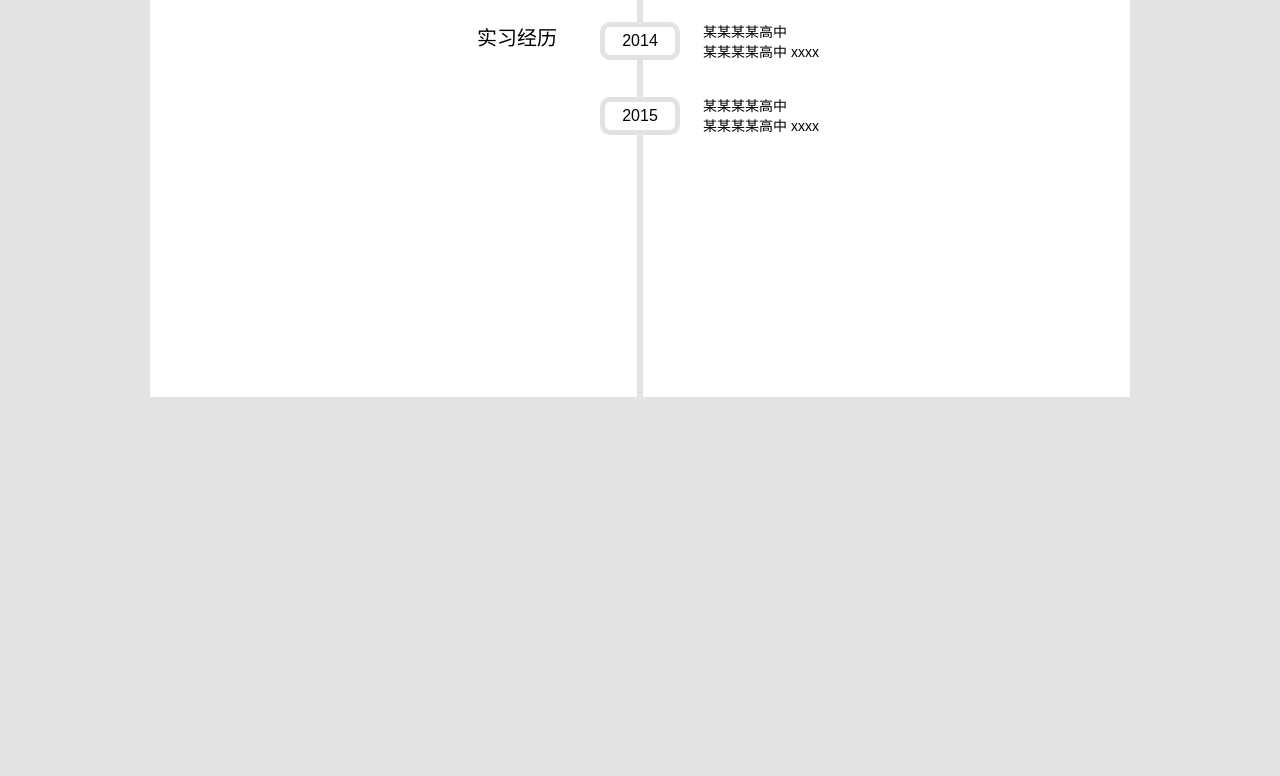
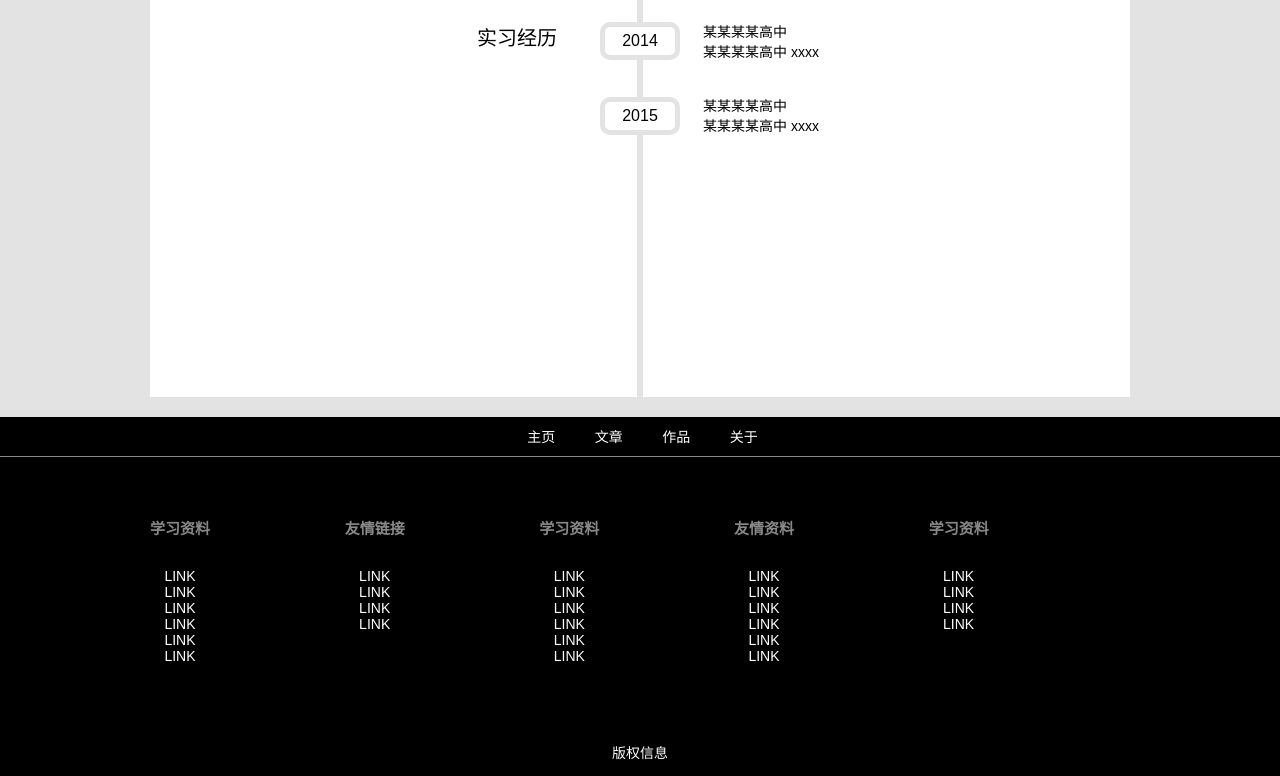
Before and after one commit to ppmeng/warm-up, a plain HTML site: page task0001/about.html in a window 1280 px wide. Shown: the part 983-1759 px from the top of the page. Before the commit the page ends 1380 px from the top, so only its background shows below. Drawn offline with Linux system fonts and the light colour scheme.

Commit message:
合并“关于”和“尾部”， 添加与尾部之间的空白“margin-bottom： 20px；”

```diff
--- a/task0001/about.html
+++ b/task0001/about.html
@@ -58,6 +58,66 @@
 			</div>
 		</div>
 	</div>
+	<footer class="footer">
+    <div class="footer-nav">
+        <ul>
+            <li><a href="index.html">主页</a></li>
+            <li><a href="blog.html">文章</a></li>
+            <li><a href="gallery.html">作品</a></li>
+            <li><a href="about.html">关于</a></li>
+        </ul>
+    </div>
+    <div class="footer-container">
+        <div class="footer-links">
+            <ul>
+                <h3>学习资料</h3>
+                <a href=""><li>LINK</li></a>
+                <a href=""><li>LINK</li></a>
+                <a href=""><li>LINK</li></a>
+                <a href=""><li>LINK</li></a>
+                <a href=""><li>LINK</li></a>
+                <a href=""><li>LINK</li></a>
+            </ul>
+            <ul>
+                <h3>友情链接</h3>
+                <a href=""><li>LINK</li></a>
+                <a href=""><li>LINK</li></a>
+                <a href=""><li>LINK</li></a>
+                <a href=""><li>LINK</li></a>
+            </ul>
+            <ul>
+                <h3>学习资料</h3>
+                <a href=""><li>LINK</li></a>
+                <a href=""><li>LINK</li></a>
+                <a href=""><li>LINK</li></a>
+                <a href=""><li>LINK</li></a>
+                <a href=""><li>LINK</li></a>
+                <a href=""><li>LINK</li></a>
+            </ul>
+            <ul>
+                <h3>友情资料</h3>
+                <a href=""><li>LINK</li></a>
+                <a href=""><li>LINK</li></a>
+                <a href=""><li>LINK</li></a>
+                <a href=""><li>LINK</li></a>
+                <a href=""><li>LINK</li></a>
+                <a href=""><li>LINK</li></a>
+            </ul>
+            <ul>
+                <h3>学习资料</h3>
+                <a href=""><li>LINK</li></a>
+                <a href=""><li>LINK</li></a>
+                <a href=""><li>LINK</li></a>
+                <a href=""><li>LINK</li></a>
+            </ul>
+        </div>
+    </div>
+    <div class="copyright">
+        <a href="">版权信息</a>
+        <a href="https://github.com/ppmeng"><img src="img/github.png" alt="to my github"></a>
+    </div>
+
+</footer>
 
 
 </body>
--- a/task0001/css/style.css
+++ b/task0001/css/style.css
@@ -351,7 +351,7 @@ a{
  */
 .about-container{
 	width:980px;
-	margin:80px auto 0;
+	margin:80px auto 20px;
 	position:relative;
 	height:1300px;
 }
```
